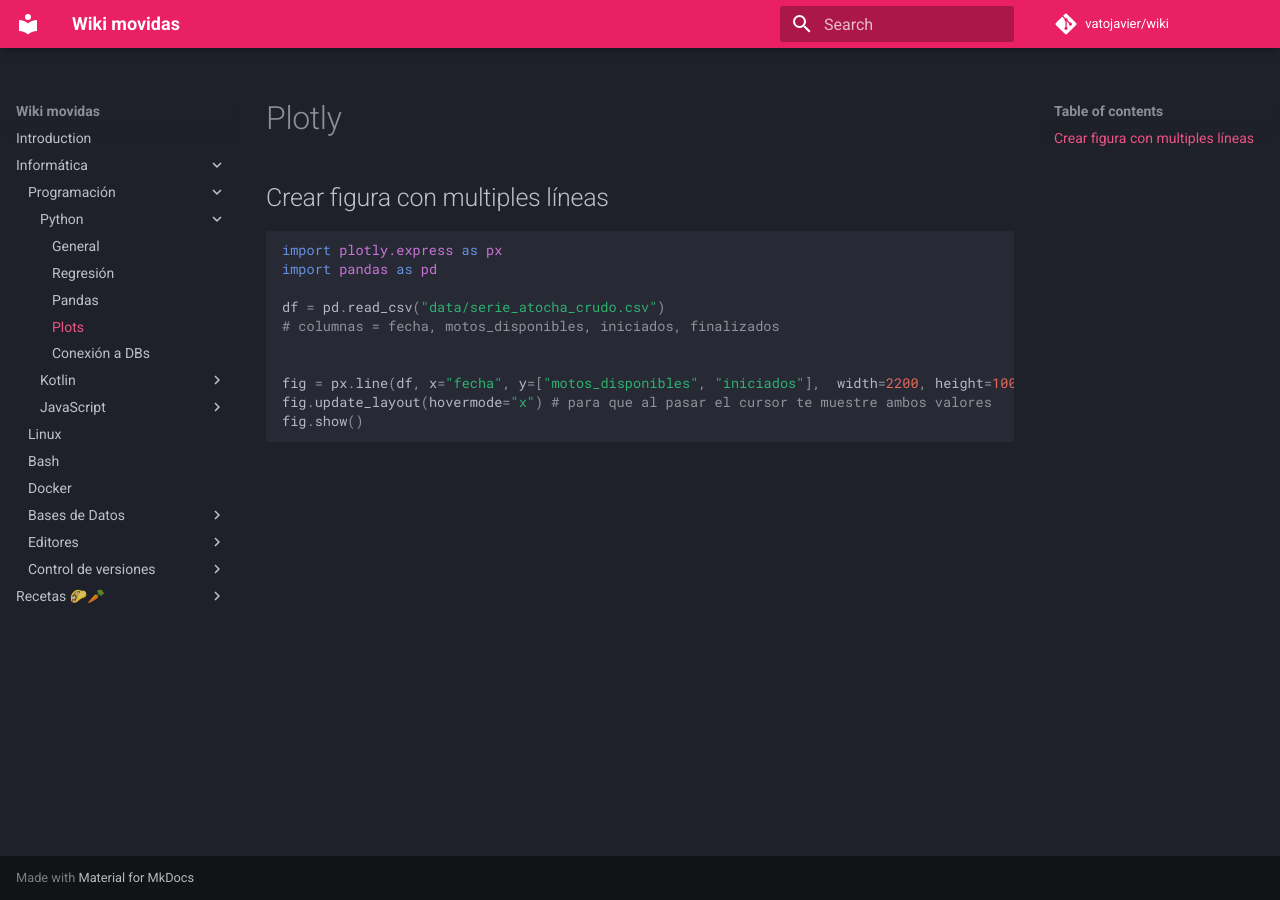
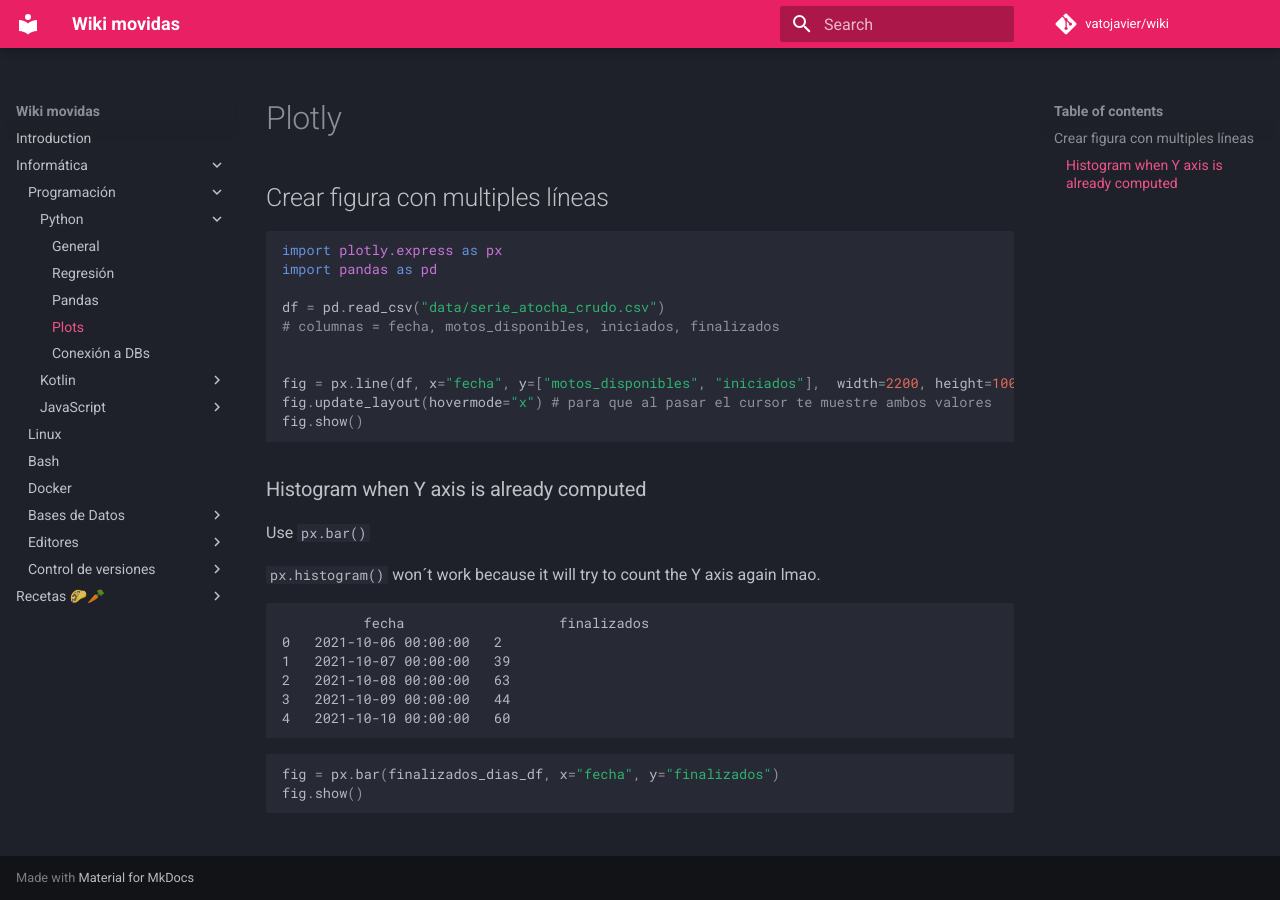
Before and after one commit to vatojavier/wiki, an MkDocs documentation site: the page built from docs/informatica/python/plots.md, in a window 1280 px wide. Built offline with MkDocs 1.6.1 and Material for MkDocs 9.7.7, drawn with Linux system fonts in a browser that asks for light colours; comment, search, counter and statistics services are not loaded.

Commit message:
Update plots.md

````diff
--- a/docs/informatica/python/plots.md
+++ b/docs/informatica/python/plots.md
@@ -15,3 +15,22 @@ fig.update_layout(hovermode="x") # para que al pasar el cursor te muestre ambos
 fig.show()
 
 ```
+
+### Histogram when Y axis is already computed
+Use ```px.bar()```
+
+```px.histogram()``` won´t work because it will try to count the Y axis again lmao.
+
+```
+          fecha                   finalizados
+0	2021-10-06 00:00:00	  2
+1	2021-10-07 00:00:00	  39
+2	2021-10-08 00:00:00	  63
+3	2021-10-09 00:00:00	  44
+4	2021-10-10 00:00:00	  60
+```
+
+```python
+fig = px.bar(finalizados_dias_df, x="fecha", y="finalizados")
+fig.show()
+```
````
